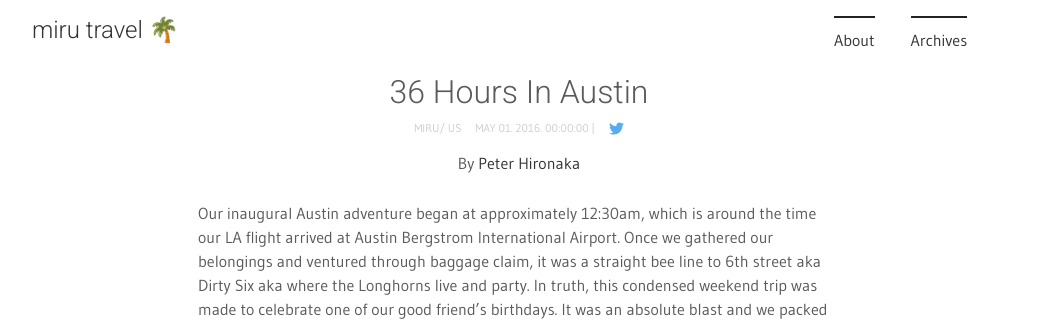
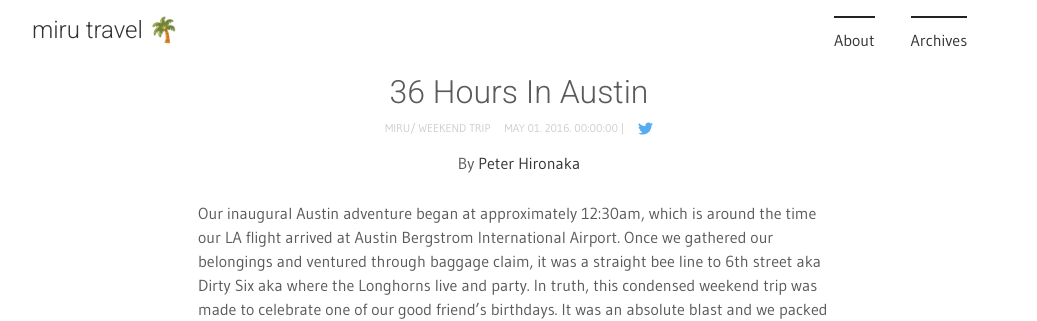
Before and after one commit to PHironaka/Miru-Blog, a Jekyll site: the page built from _posts/2016-05-01-36-hours-in-austin.markdown, in a window 1280 px wide and 900 px high. Shown: the top 321 px of the window, without its empty margins (121-1158 px from the left). Built offline with Jekyll 4.4.1, drawn with Linux system fonts in a browser that asks for light colours.

Commit message:
Updated 36 Hours In Austin

```diff
--- a/_posts/2016-05-01-36-hours-in-austin.markdown
+++ b/_posts/2016-05-01-36-hours-in-austin.markdown
@@ -2,7 +2,7 @@
 title: 36 Hours In Austin
 date: 2016-05-01 00:00:00 Z
 categories:
-- us
+- Weekend Trip
 tags:
 - Austin
 - weekend adventures
```
